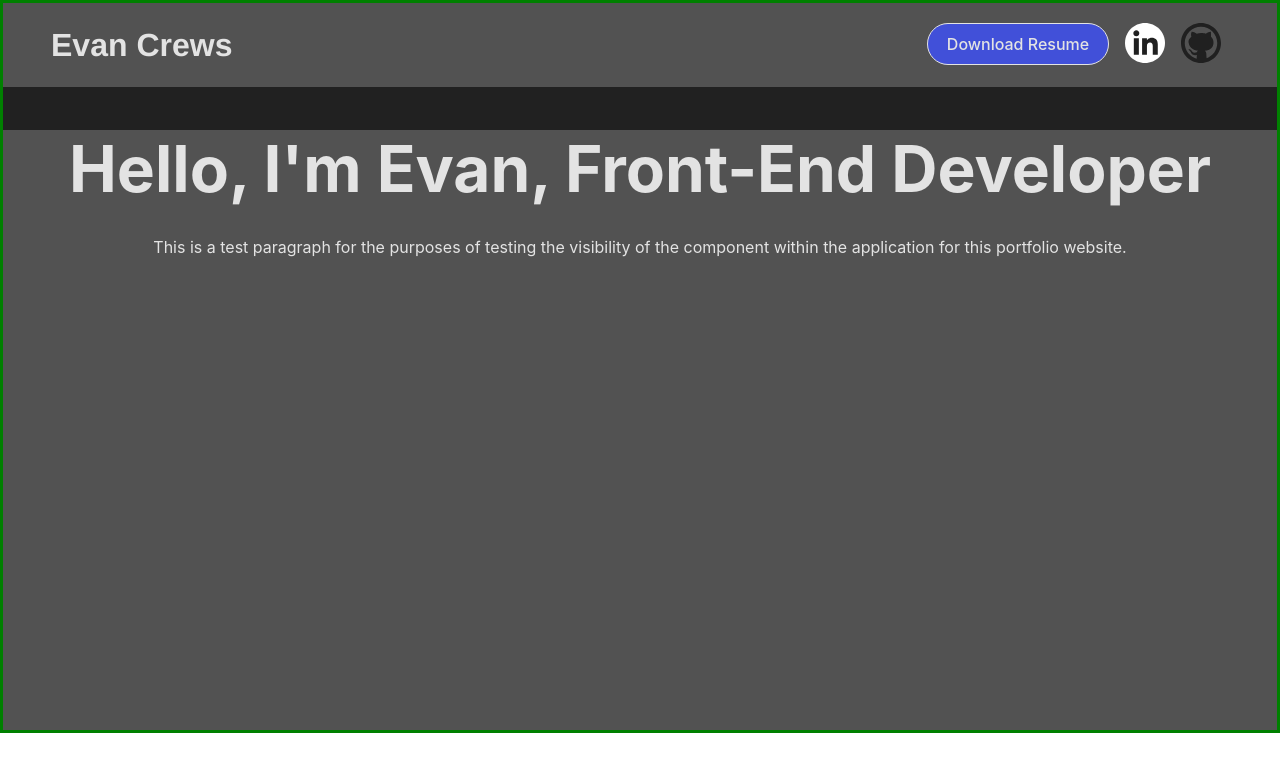
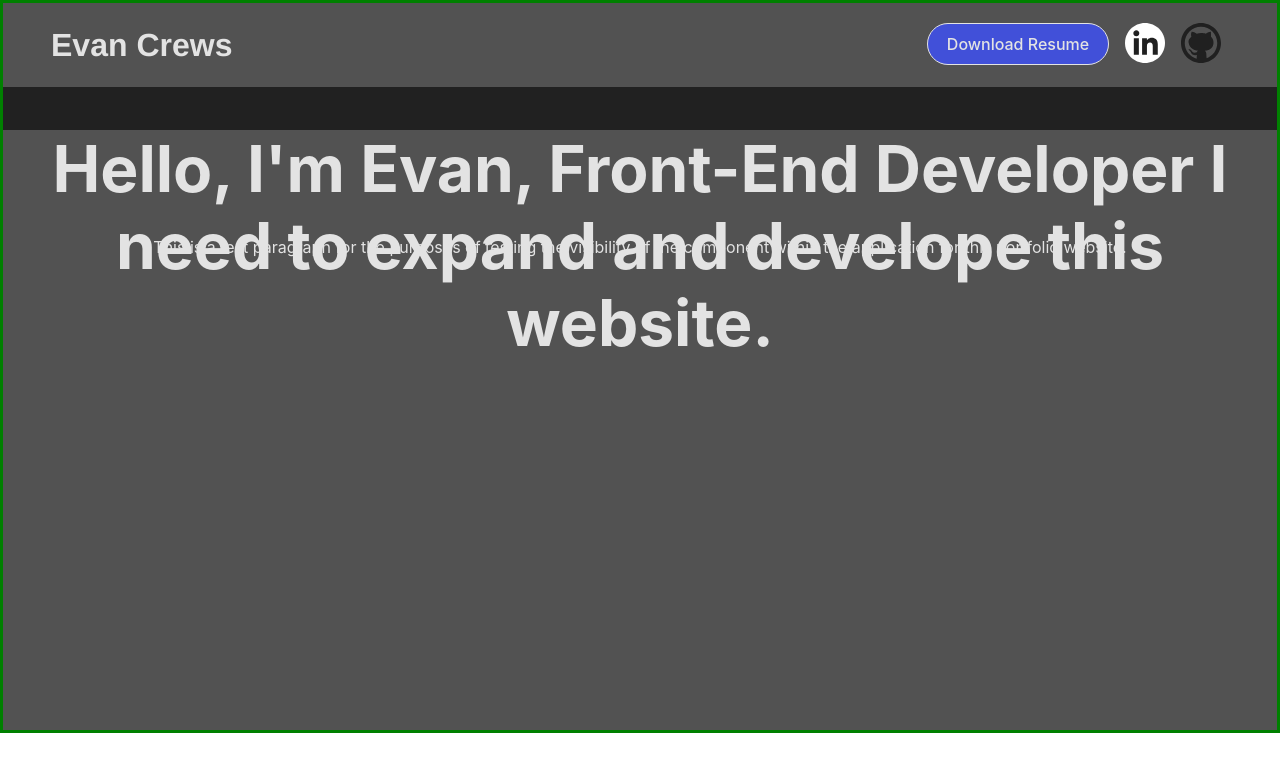
Before and after one commit to Evan-Crews/Portfolio-Website, a React (Create React App) app: page / in a window 1280 px wide. Shown: the top 772 px of the page. Built offline with nearby package versions, Linux system fonts and the light colour scheme.

Commit message:
made some changes

```diff
--- a/src/Components/Biography/Biography.js
+++ b/src/Components/Biography/Biography.js
@@ -6,6 +6,7 @@ function Biography () {
       <div className='introDiv'>
         <h1 className='introText'>
           Hello, I'm Evan, Front-End Developer
+          I need to expand and develope this website.
         </h1>
       </div>
       <p className='bioInfo'>
```
